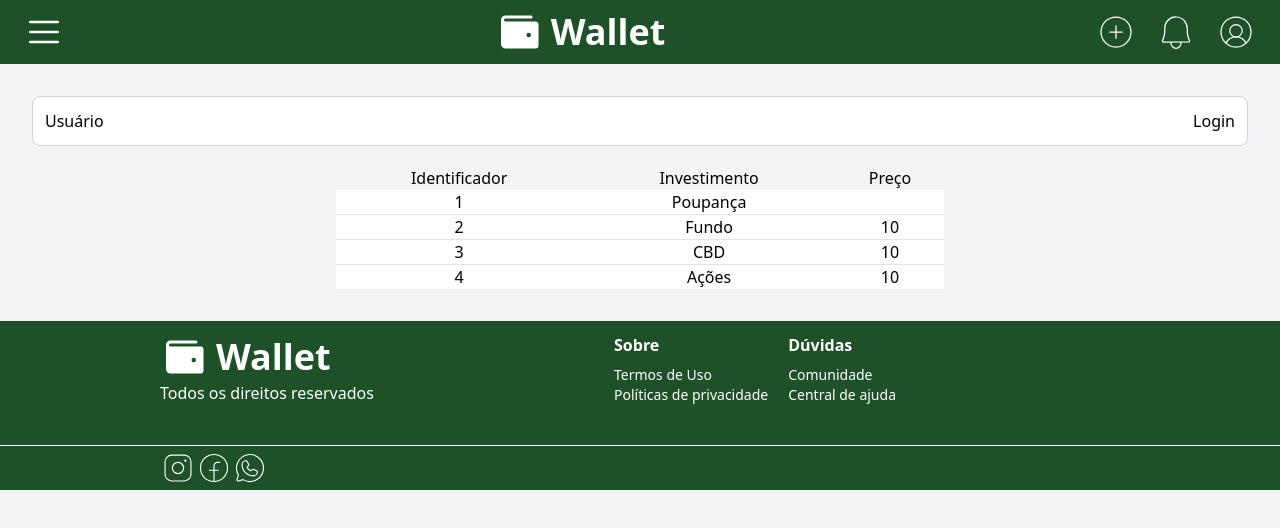
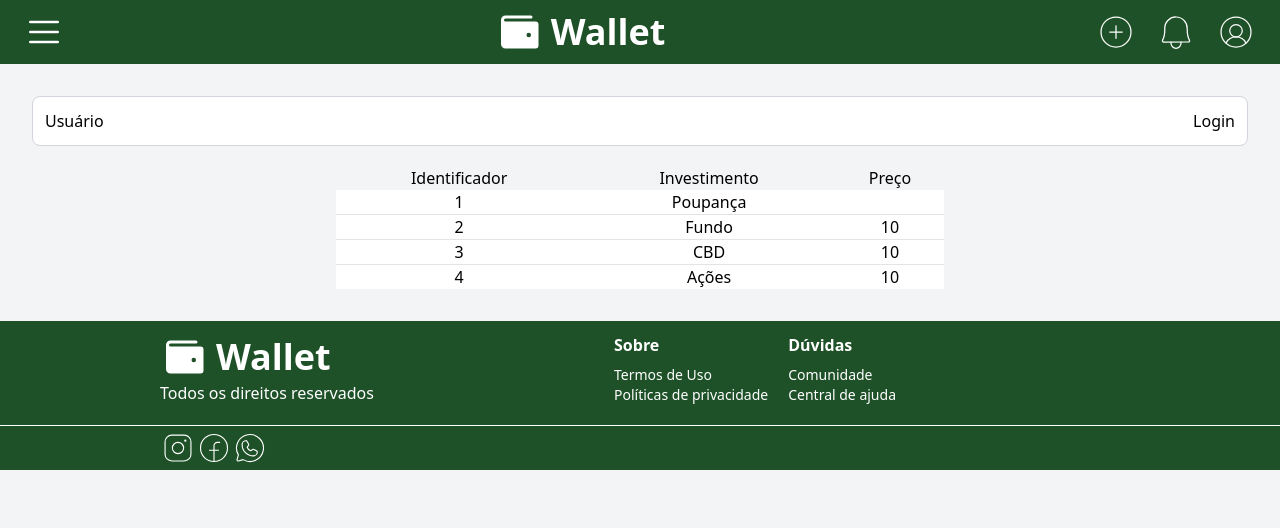
Before and after one commit to robsonvasquez/Carteira_de_Invertimento, a React (Vite) app in the folder investment-wallet-web/: page / in a window 1280 px wide. Shown: the top 528 px of the page. Built offline with nearby package versions, Linux system fonts and the light colour scheme.

Commit message:
Update: component BottomBar

```diff
--- a/investment-wallet-web/src/components/BottomBar.tsx
+++ b/investment-wallet-web/src/components/BottomBar.tsx
@@ -5,7 +5,7 @@ export default function BottomBar(){
   return(
     <div className="w-full items-center bg-[#1E5128]">
       <div className="w-full items-center">
-        <div className="flex justify-between pt-3 pb-10 pl-40 pr-96">
+        <div className="flex justify-between pt-3 pb-5 pl-40 pr-96">
           <div className="flex flex-col">
             <div className="flex items-center">
               <Wallet className="mr-2" color="#ffffff" size={48} weight="fill" />
```
